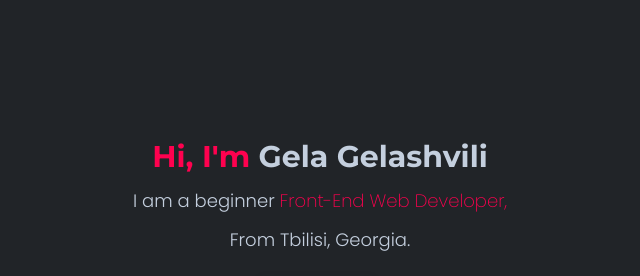
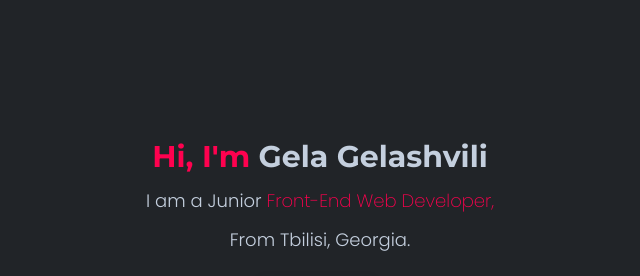
Before and after one commit to Rocko-rg/Portfolio, a plain HTML site: page index.html in a window 1280 px wide. Shown: the top 276 px of the page, 415-1055 px from the left. Drawn offline with Linux system fonts and the light colour scheme.

Commit message:
Update index.html

```diff
--- a/index.html
+++ b/index.html
@@ -53,7 +53,7 @@
         <section class="about-section" id="about">
             <div class="about-section-div">
                 <h1><span>Hi, I'm</span> Gela Gelashvili</h1>
-                <h3>I am a beginner <span>Front-End Web Developer,</span></h3>
+                <h3>I am a Junior <span>Front-End Web Developer,</span></h3>
                 <h3>From Tbilisi, Georgia.</h3>
                 <a href="#contact">CONTACT</a>
             </div>
```
